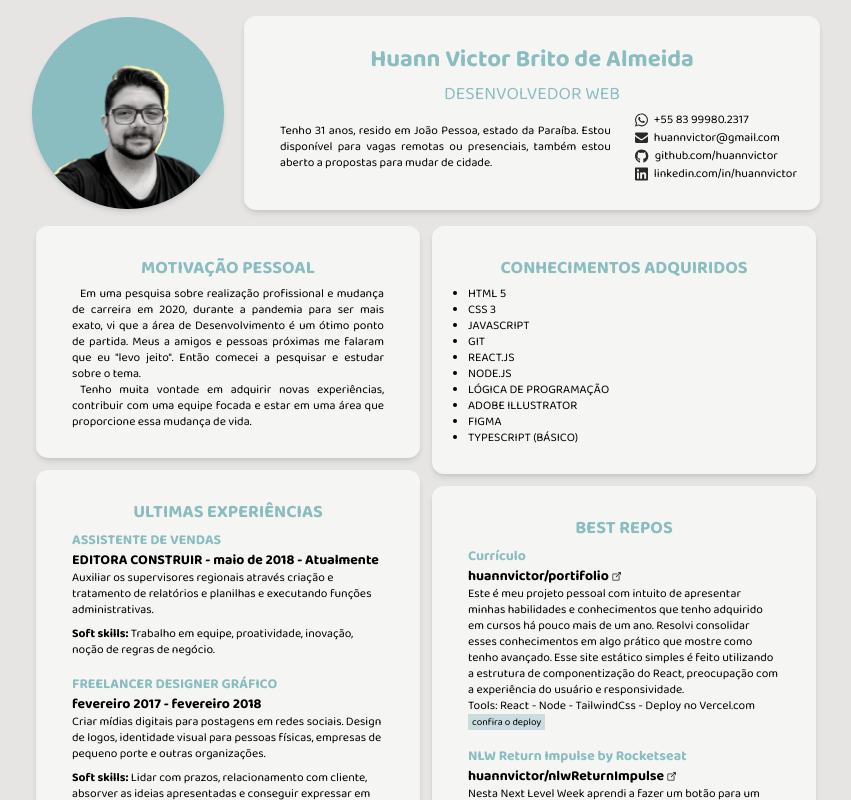
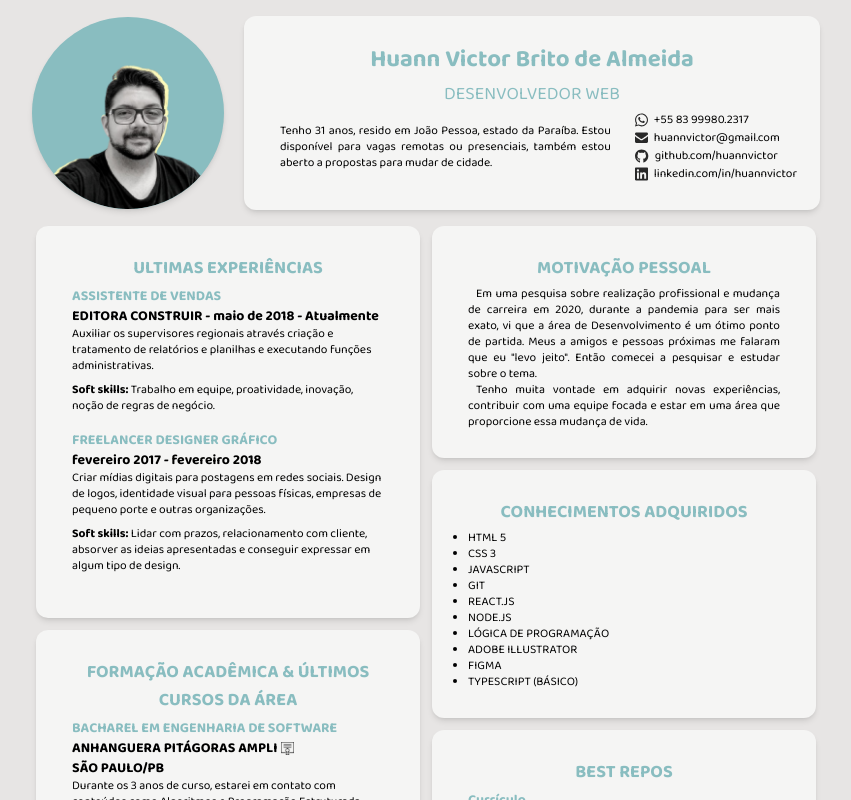
Before and after one commit to huannvictor/curriculo, a React (Create React App) app: page / in a window 1280 px wide. Shown: the top 800 px of the page, without its empty margins (214-1065 px from the left). Built offline with nearby package versions, Linux system fonts and the light colour scheme.

Commit message:
alterações na ordem dos cards

```diff
--- a/src/App.jsx
+++ b/src/App.jsx
@@ -3,7 +3,7 @@ import { KnowledgeApplication } from "./components/KnowledgeApplication";
 import { LastXP } from "./components/LastXP";
 import { PersonalMotivation } from "./components/PersonalMotivation";
 import { Studies } from "./components/Studies";
-import { BestRepos } from "./components/BestRepos"
+import { BestRepos } from "./components/BestRepos";
 
 export function App() {
   return (
@@ -11,11 +11,11 @@ export function App() {
       <Header className="justify-center sm:max-w-sm" />
       <div className="flex flex-col gap-3 sm:grid-cols-2 sm:flex-row">
         <div className="left flex flex-col gap-3 text-xs sm:max-w-sm">
-          <PersonalMotivation />
           <LastXP />
-          <Studies/>
+          <Studies />
         </div>
         <div className="left flex flex-col gap-3 text-xs sm:max-w-sm">
+          <PersonalMotivation />
           <KnowledgeApplication />
           <BestRepos />
         </div>
```
